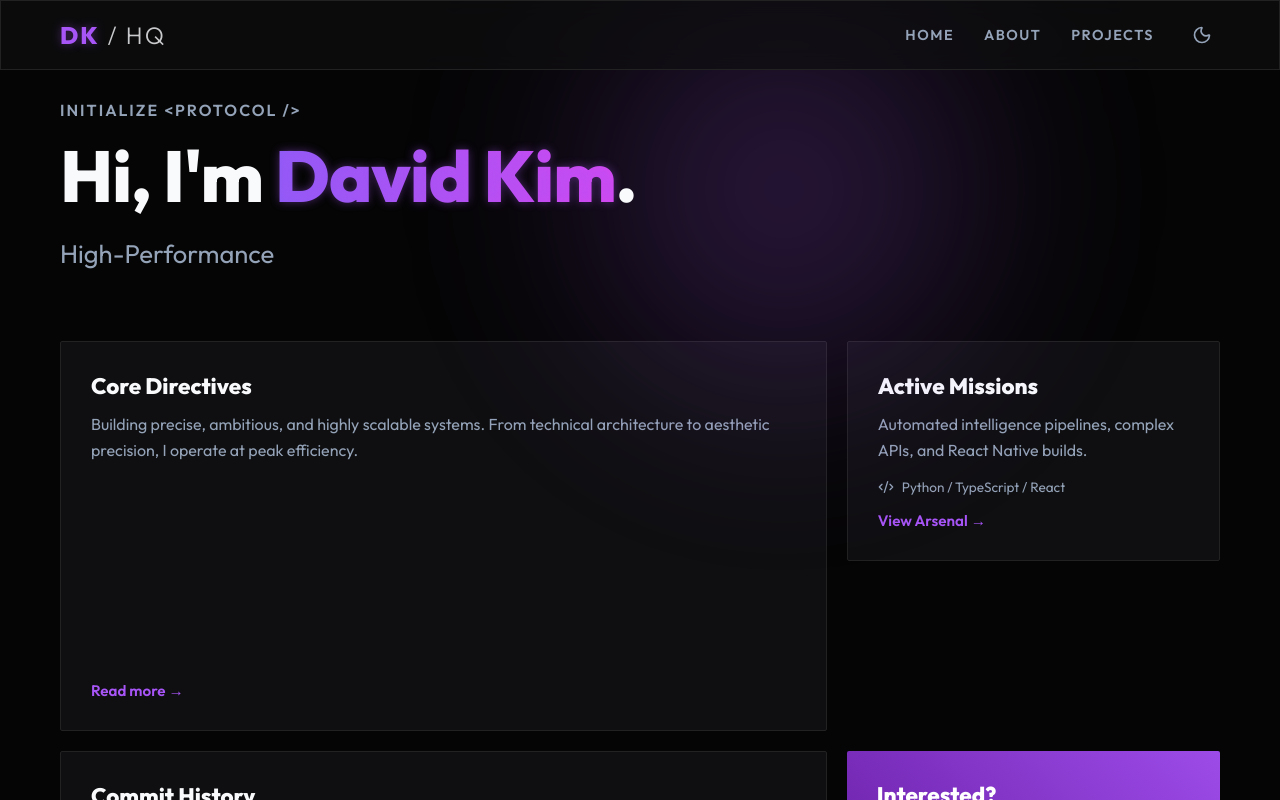
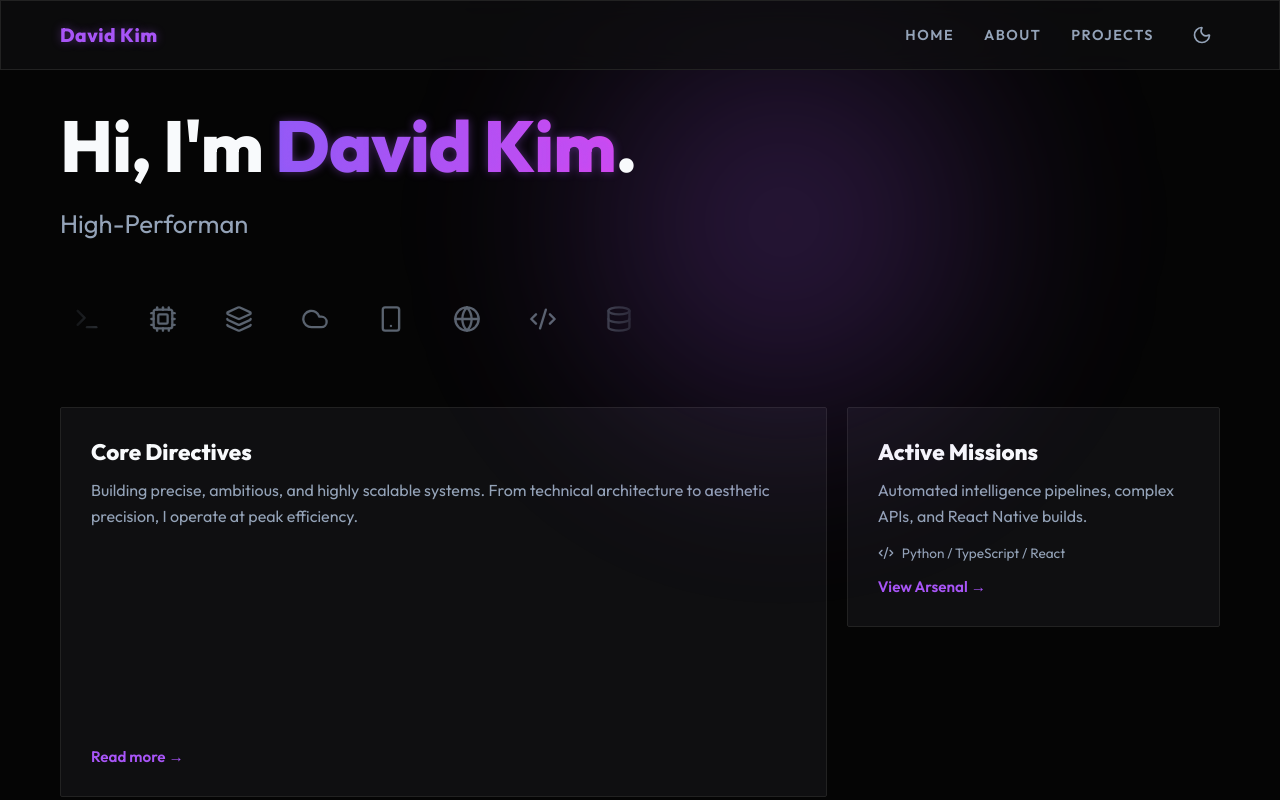
Before and after one commit to davidgskkim/portfolio-site, a React (Vite) app: page / in a window 1280 px wide. Shown: the top 800 px of the page. Built offline with nearby package versions, Linux system fonts and the light colour scheme.

Commit message:
feat: remove headline tag, update logo name, and add infinite scrolling tech stack marquee

```diff
--- a/src/components/Navbar.tsx
+++ b/src/components/Navbar.tsx
@@ -13,8 +13,7 @@ export const Navbar = () => {
     <nav className="navbar glass">
       <div className="nav-container">
         <Link to="/" className="nav-logo">
-          <span className="accent-text">DK</span>
-          <span className="logo-hq">/ HQ</span>
+          <span className="accent-text" style={{fontWeight: 700, fontSize: '1.2rem', letterSpacing: '0.5px'}}>David Kim</span>
         </Link>
 
         <div className="nav-links">
--- a/src/pages/Home.css
+++ b/src/pages/Home.css
@@ -43,6 +43,52 @@
 .typewriter-container {
   height: 40px;
   margin-top: 10px;
+}
+
+.tech-marquee-container {
+  overflow: hidden;
+  width: 100%;
+  max-width: 600px;
+  margin-top: 3rem;
+  padding: 10px 0;
+  -webkit-mask-image: linear-gradient(to right, transparent, black 15%, black 85%, transparent);
+  mask-image: linear-gradient(to right, transparent, black 15%, black 85%, transparent);
+}
+
+.tech-marquee {
+  display: flex;
+  width: max-content;
+  animation: scrollMarquee 25s linear infinite;
+}
+
+.tech-marquee:hover {
+  animation-play-state: paused;
+}
+
+.tech-marquee-content {
+  display: flex;
+  gap: 3rem;
+  padding-right: 3rem;
+  align-items: center;
+}
+
+.tech-marquee-content svg {
+  color: var(--text-secondary);
+  transition: all 0.3s ease;
+  width: 28px;
+  height: 28px;
+  opacity: 0.6;
+}
+
+.tech-marquee-content svg:hover {
+  color: var(--accent-base);
+  opacity: 1;
+  transform: scale(1.1);
+  filter: drop-shadow(0 0 10px var(--accent-glow));
+}
+
+@keyframes scrollMarquee {
+  to { transform: translateX(-50%); }
 }
 
 .bento-grid {
--- a/src/pages/Home.tsx
+++ b/src/pages/Home.tsx
@@ -1,16 +1,17 @@
 import { TypeAnimation } from 'react-type-animation';
 import { Link } from 'react-router-dom';
-import { Terminal, Globe, Mail, Code2 } from 'lucide-react';
+import { Terminal, Globe, Mail, Code2, Database, Cpu, Layers, Cloud, Smartphone } from 'lucide-react';
 import './Home.css';
 
 export const Home = () => {
+  const techIcons = [Code2, Database, Terminal, Cpu, Layers, Cloud, Smartphone, Globe];
+
   return (
     <div className="home-dashboard">
 
       {/* Hero Header */}
       <section className="dashboard-hero">
         <div className="hero-bg-glow"></div>
-        <h2 className="hero-greeting" style={{fontSize: '1rem', color: 'var(--text-secondary)', letterSpacing: '2px', marginBottom: '10px', fontWeight: 600}}>INITIALIZE &lt;PROTOCOL /&gt;</h2>
         <h1 className="hero-title" style={{fontSize: '4.5rem', fontWeight: 800, marginBottom: '1rem', letterSpacing: '-1px'}}>
           Hi, I'm <span className="accent-text gradient-glow">David Kim</span>.
         </h1>
@@ -31,6 +32,18 @@ export const Home = () => {
             repeat={Infinity}
             cursor={true}
           />
+        </div>
+
+        {/* Tech Stack Marquee */}
+        <div className="tech-marquee-container">
+          <div className="tech-marquee">
+            <div className="tech-marquee-content">
+              {techIcons.map((Icon, idx) => <Icon key={idx} />)}
+            </div>
+            <div className="tech-marquee-content" aria-hidden="true">
+              {techIcons.map((Icon, idx) => <Icon key={`dup-${idx}`} />)}
+            </div>
+          </div>
         </div>
       </section>
 
```
